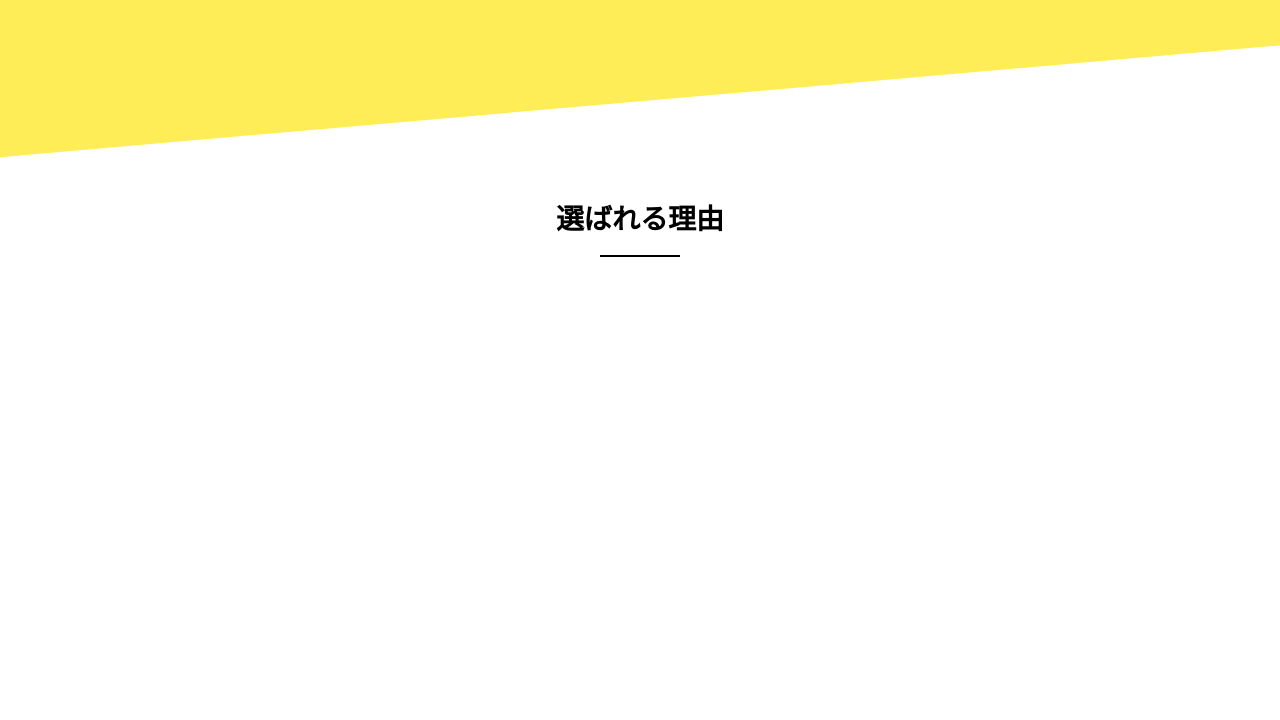
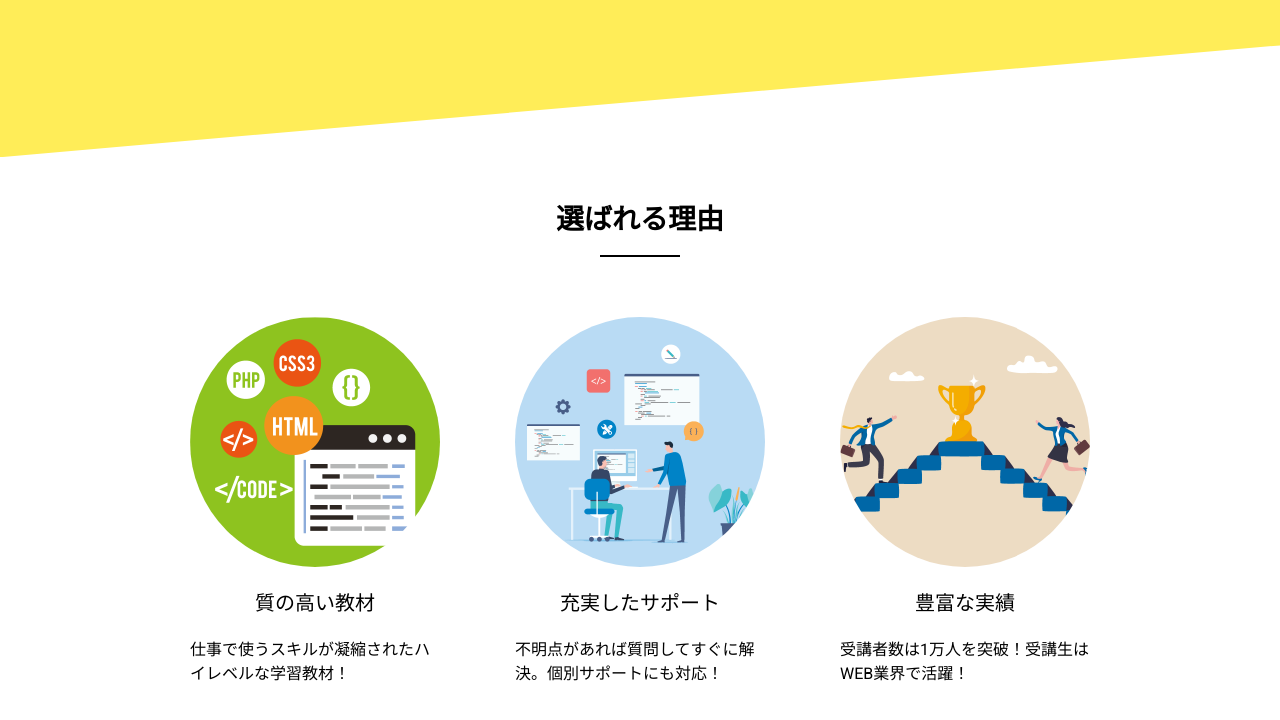
Before and after one commit to kazzy56/uto3-3, a plain HTML site: page index.html in a window 1280 px wide. Shown: the part 482-1202 px from the top of the page. Before the commit the page ends 800 px from the top, so only its background shows below. Drawn offline with nearby package versions, Linux system fonts and the light colour scheme.

Commit message:
reasonを作成しました

```diff
--- a/assets/sass/object/project/_index.scss
+++ b/assets/sass/object/project/_index.scss
@@ -1,2 +1,3 @@
 @use "hero";
 @use "nav";
+@use "reason";
--- /dev/null
+++ b/assets/sass/object/project/_reason.scss
@@ -0,0 +1,47 @@
+@use "../../global" as *;
+
+.p-reason {
+  margin-bottom: 80px;
+
+  @include mq(md) {
+    margin-bottom: 40px;
+  }
+
+  // space-betweenでitemに幅の指定があるので余白はなくてもいい
+  // コードは余白をなくしてスッキリさせた
+  &__list {
+    display: flex;
+    justify-content: space-between;
+
+    @include mq(md) {
+      flex-direction: column;
+      align-items: center;
+      // utoが追記
+      row-gap: 40px;
+    }
+  }
+
+  &__item {
+    width: 30%;
+    max-width: 250px;
+
+    @include mq(md) {
+      width: 100%;
+    }
+  }
+
+  &__img-wrapper {
+    margin-bottom: 20px;
+  }
+
+  &__img {
+    border-radius: 50%;
+  }
+
+  &__title {
+    margin-bottom: 20px;
+    font-weight: 500;
+    @include fz(20);
+    text-align: center;
+  }
+}
--- a/index.html
+++ b/index.html
@@ -72,9 +72,39 @@
       <div class="p-reason__inner l-inner">
         <h2 class="p-reason__heading c-heading-primary">選ばれる理由</h2>
 
-
+        <ul class="p-reason__list">
+          <li class="p-reason__item">
+            <figure class="p-reason__img-wrapper">
+              <img src="assets/img/top/reason1.png" alt="" class="p-reason__img">
+            </figure>
+            <div class="p-reason__content">
+              <h3 class="p-reason__title">質の高い教材</h3>
+              <p class="p-reason__text">仕事で使うスキルが凝縮されたハイレベルな学習教材！</p>
+            </div><!-- /.p-reason__content -->
+          </li>
+          <li class="p-reason__item">
+            <figure class="p-reason__img-wrapper">
+              <img src="assets/img/top/reason2.png" alt="" class="p-reason__img">
+            </figure>
+            <div class="p-reason__content">
+              <h3 class="p-reason__title">充実したサポート</h3>
+              <p class="p-reason__text">不明点があれば質問してすぐに解決。個別サポートにも対応！</p>
+            </div><!-- /.p-reason__content -->
+          </li>
+          <li class="p-reason__item">
+            <figure class="p-reason__img-wrapper">
+              <img src="assets/img/top/reason3.png" alt="" class="p-reason__img">
+            </figure>
+            <div class="p-reason__content">
+              <h3 class="p-reason__title">豊富な実績</h3>
+              <p class="p-reason__text">受講者数は1万人を突破！受講生はWEB業界で活躍！</p>
+            </div><!-- /.p-reason__content -->
+          </li>
+        </ul>
       </div><!-- /.p-reason__inner l-inner -->
     </section>
+
+
   </main>
 
 
```
Also changed, not shown: assets/css/style.css, assets/css/style.min.css, 2 other files.
